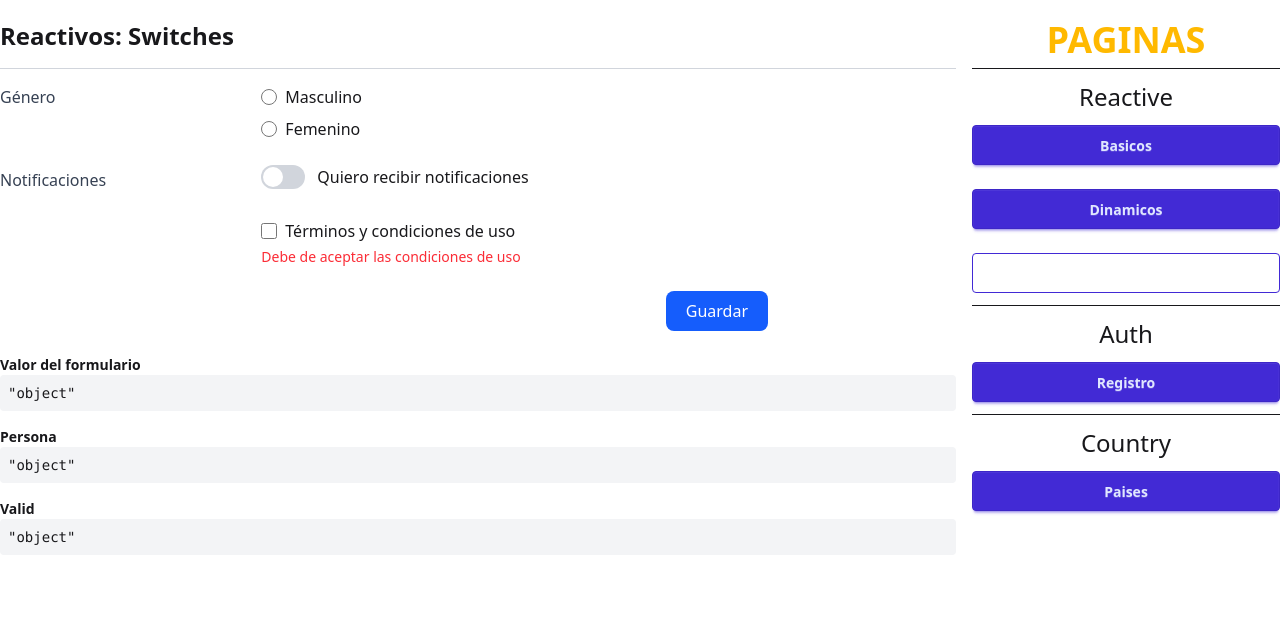
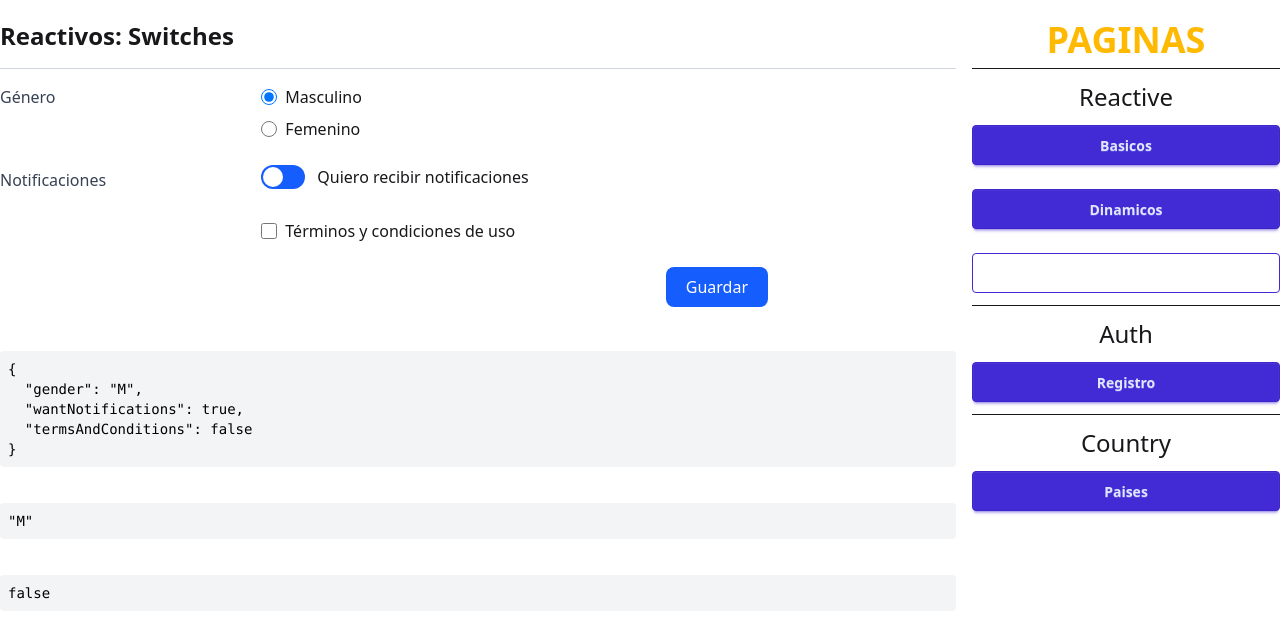
Before and after one commit to AlanAltamiranoH1504/Reactive_Forms_Angular, an Angular app: page /reactive in a window 1280 px wide. Both pictures are taken after a click on the item "Switches". Shown: the top 638 px of the page. Built offline with nearby package versions, Linux system fonts and the light colour scheme.

Commit message:
feat: add support for React forms with radio buttons and checkboxes

```diff
--- a/src/app/reactive/pages/switches-page/switches-page.html
+++ b/src/app/reactive/pages/switches-page/switches-page.html
@@ -1,26 +1,36 @@
 <h2 class="text-2xl font-semibold">Reactivos: Switches</h2>
-<hr class="my-4 border-gray-300">
+<hr class="my-4 border-gray-300" />
 
-<form autocomplete="off" class="space-y-6 max-w-3xl">
-
+<form
+  autocomplete="off"
+  class="space-y-6 max-w-3xl"
+  [formGroup]="formSwitches"
+  (ngSubmit)="onSubmit()"
+>
   <!-- Radio -->
   <div class="grid grid-cols-1 md:grid-cols-3 gap-4 items-start">
     <label class="md:col-span-1 font-medium text-gray-700">Género</label>
 
     <div class="md:col-span-2 space-y-2">
       <label class="flex items-center gap-2 cursor-pointer">
-        <input type="radio"
+        <input
+          type="radio"
           value="M"
           id="radioMasculino"
-               class="w-4 h-4 text-blue-600 border-gray-300 focus:ring-blue-500">
+          class="w-4 h-4 text-blue-600 border-gray-300 focus:ring-blue-500"
+          formControlName="gender"
+        />
         <span>Masculino</span>
       </label>
 
       <label class="flex items-center gap-2 cursor-pointer">
-        <input type="radio"
+        <input
+          type="radio"
           value="F"
           id="radioFemenino"
-               class="w-4 h-4 text-blue-600 border-gray-300 focus:ring-blue-500">
+          formControlName="gender"
+          class="w-4 h-4 text-blue-600 border-gray-300 focus:ring-blue-500"
+        />
         <span>Femenino</span>
       </label>
     </div>
@@ -32,11 +42,15 @@
 
     <div class="md:col-span-2">
       <label class="inline-flex items-center cursor-pointer">
-        <input type="checkbox" class="sr-only peer">
+        <input formControlName="wantNotifications" type="checkbox" class="sr-only peer" />
 
         <!-- Switch -->
-        <div class="w-11 h-6 bg-gray-300 rounded-full peer peer-checked:bg-blue-600 relative transition">
-          <div class="absolute top-0.5 left-0.5 w-5 h-5 bg-white rounded-full transition peer-checked:translate-x-5"></div>
+        <div
+          class="w-11 h-6 bg-gray-300 rounded-full peer peer-checked:bg-blue-600 relative transition"
+        >
+          <div
+            class="absolute top-0.5 left-0.5 w-5 h-5 bg-white rounded-full transition peer-checked:translate-x-5"
+          ></div>
         </div>
 
         <span class="ml-3">Quiero recibir notificaciones</span>
@@ -50,42 +64,48 @@
 
     <div class="md:col-span-2">
       <label class="flex items-center gap-2 cursor-pointer">
-        <input type="checkbox"
+        <input
+          type="checkbox"
           id="flexCheckDefault"
-               class="w-4 h-4 text-blue-600 border-gray-300 rounded focus:ring-blue-500">
+          formControlName="termsAndConditions"
+          class="w-4 h-4 text-blue-600 border-gray-300 rounded focus:ring-blue-500"
+        />
         <span>Términos y condiciones de uso</span>
       </label>
 
+      @if (formValidatorService.isValidField('termsAndConditions', formSwitches)) {
         <span class="text-sm text-red-500 block mt-1">
           Debe de aceptar las condiciones de uso
         </span>
+      }
     </div>
   </div>
 
   <!-- Botón -->
   <div class="flex justify-end">
-    <button type="submit"
-            class="bg-blue-600 text-white px-5 py-2 rounded-lg hover:bg-blue-700 transition">
+    <button
+      type="submit"
+      class="bg-blue-600 text-white px-5 py-2 rounded-lg hover:bg-blue-700 transition"
+    >
       Guardar
     </button>
   </div>
-
 </form>
 
 <!-- Debug -->
-<div class="mt-6 space-y-4 text-sm">
+<div class="mt-6 space-y-4 text-sm text-black">
   <div>
-    <h5 class="font-semibold">Valor del formulario</h5>
-    <pre class="bg-gray-100 p-2 rounded">{{ 'object' | json }}</pre>
+    <h5 class="font-semibold text-white">Valor del formulario</h5>
+    <pre class="bg-gray-100 p-2 rounded">{{ formSwitches.value | json }}</pre>
   </div>
 
   <div>
-    <h5 class="font-semibold">Persona</h5>
-    <pre class="bg-gray-100 p-2 rounded">{{ 'object' | json }}</pre>
+    <h5 class="font-semibold text-white">Persona</h5>
+    <pre class="bg-gray-100 p-2 rounded">{{ formSwitches.controls['gender'].value | json }}</pre>
   </div>
 
   <div>
-    <h5 class="font-semibold">Valid</h5>
-    <pre class="bg-gray-100 p-2 rounded">{{ 'object' | json }}</pre>
+    <h5 class="font-semibold text-white">Valid</h5>
+    <pre class="bg-gray-100 p-2 rounded">{{ formSwitches.valid | json }}</pre>
   </div>
 </div>
--- a/src/app/reactive/pages/switches-page/switches-page.ts
+++ b/src/app/reactive/pages/switches-page/switches-page.ts
@@ -1,12 +1,26 @@
 import { JsonPipe } from '@angular/common';
-import { Component } from '@angular/core';
+import { Component, inject } from '@angular/core';
+import { FormBuilder, FormGroup, ReactiveFormsModule, Validators } from '@angular/forms';
+import { FormValidatedService } from '../../../services/forma-validated-service';
 
 @Component({
   selector: 'app-switches-page',
-  imports: [JsonPipe],
+  imports: [ReactiveFormsModule, JsonPipe],
   templateUrl: './switches-page.html',
   styleUrl: './switches-page.css',
 })
 export class SwitchesPage {
+  protected formValidatorService = inject(FormValidatedService);
 
+  protected formBuilder = inject(FormBuilder);
+  protected formSwitches: FormGroup = this.formBuilder.group({
+    gender: ["M", [Validators.required]], // Radio button default de genero
+    wantNotifications: [true], // Radio button de notificaciones por default a true
+    termsAndConditions: [false, Validators.requiredTrue]
+  });
+
+  onSubmit() {
+    this.formSwitches.markAllAsTouched()
+
+  }
 }
```
Lines whose indentation alone changed are shown as unchanged.
